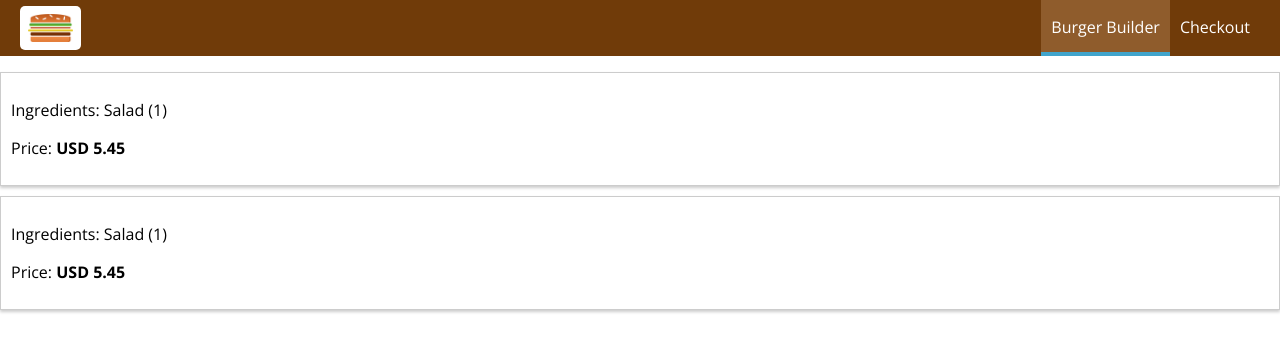
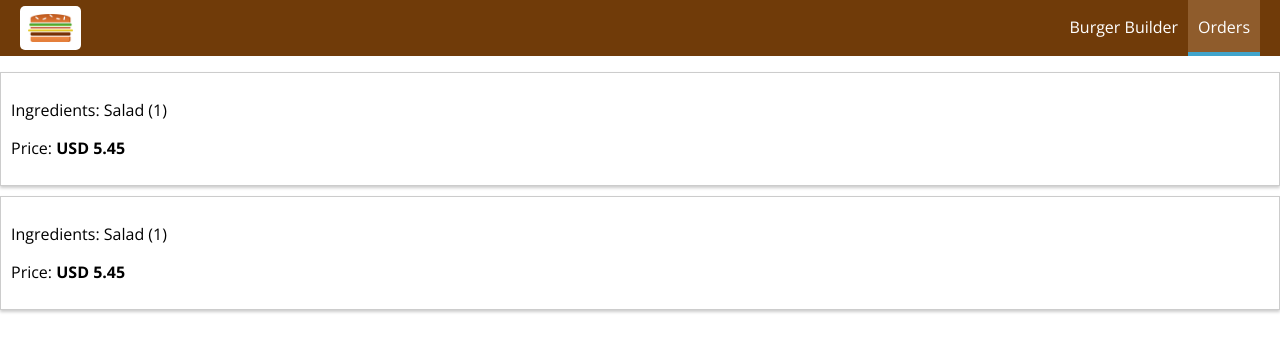
Before and after one commit to NickyJayJay/burger-builder, a React (Create React App) app: page /orders in a window 1280 px wide. Shown: the top 352 px of the page. Built offline with nearby package versions, Linux system fonts and the light colour scheme.

Commit message:
Implementing navigation links

```diff
--- a/src/components/Navigation/NavigationItems/NavigationItem/NavigationItem.js
+++ b/src/components/Navigation/NavigationItems/NavigationItem/NavigationItem.js
@@ -1,12 +1,14 @@
 import React from 'react';
+import {NavLink} from 'react-router-dom';
 
 import classes from './NavigationItem.module.css'
 
 const navigationItem = (props) => (
     <li className={classes.NavigationItem}>
-        <a
-            href={props.link}
-            className={props.active ? classes.active : null}>{props.children}</a>
+        <NavLink
+            to={props.link}
+            exact={props.exact}
+            activeClassName={classes.active}>{props.children}</NavLink>
     </li>
 );
 
--- a/src/components/Navigation/NavigationItems/NavigationItems.js
+++ b/src/components/Navigation/NavigationItems/NavigationItems.js
@@ -5,8 +5,8 @@
 
 const navigationItems = () => (
     <ul className={classes.NavigationItems}>
-        <NavigationItem link="/" active>Burger Builder</NavigationItem>
-        <NavigationItem link="/">Checkout</NavigationItem>
+        <NavigationItem link="/" exact>Burger Builder</NavigationItem>
+        <NavigationItem link="/orders">Orders</NavigationItem>
     </ul>
 );
 
```
